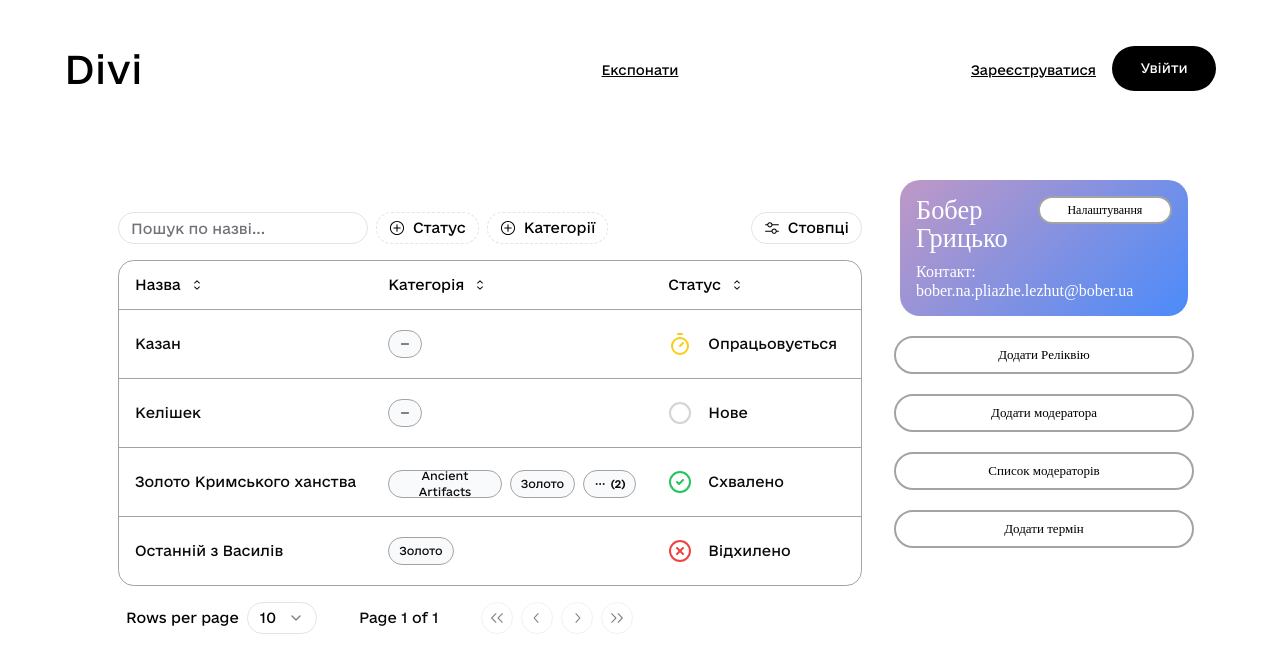
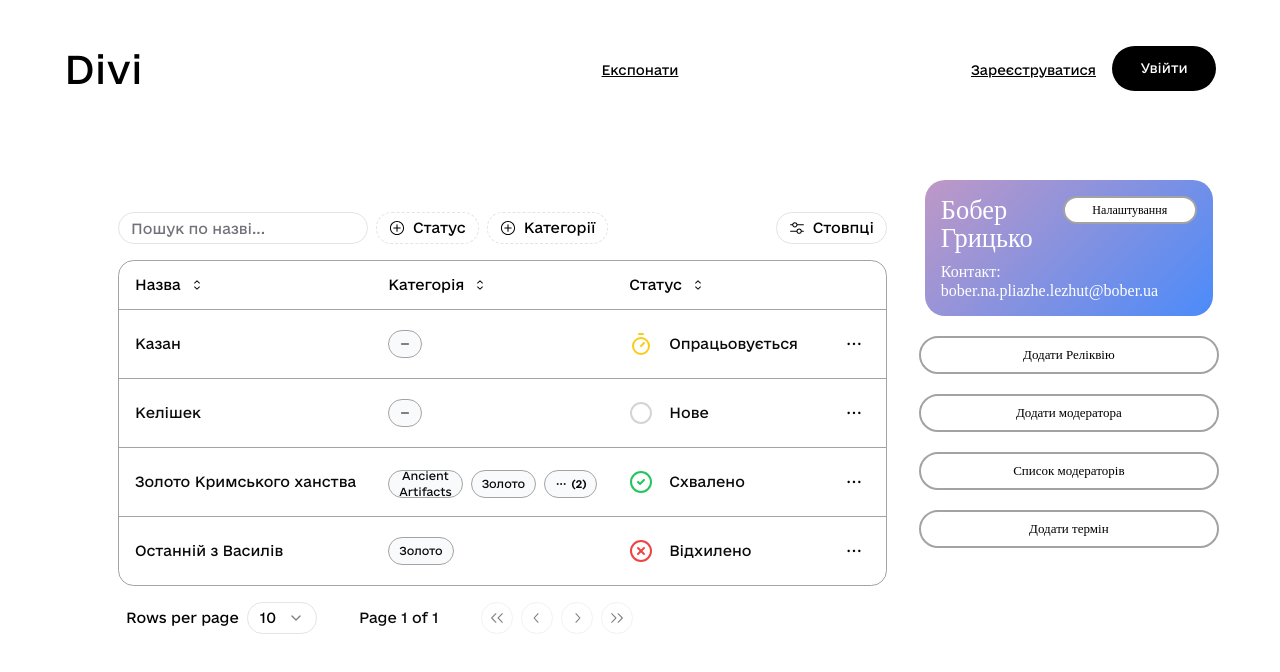
Before and after one commit to ShaggyBeavers/front_end, a React (Create React App) app: page /profile in a window 1280 px wide. Shown: the top 672 px of the page. Built offline with nearby package versions, Linux system fonts and the light colour scheme.

Commit message:
action buttons

```diff
--- /dev/null
+++ b/src/components/TableInfo/DataTableRowActions.tsx
@@ -0,0 +1,60 @@
+import { DotsHorizontalIcon } from '@radix-ui/react-icons';
+import { Row } from '@tanstack/react-table';
+
+import { Ban, Trash2 } from 'lucide-react';
+
+import { Button } from '../ui/button';
+
+import {
+    DropdownMenu,
+    DropdownMenuCheckboxItem,
+    DropdownMenuContent,
+    DropdownMenuItem,
+    DropdownMenuLabel,
+    DropdownMenuSeparator,
+} from '../ui/dropdown-menu';
+import { DropdownMenuTrigger } from '@radix-ui/react-dropdown-menu';
+import { MixerHorizontalIcon } from '@radix-ui/react-icons';
+
+interface DataTableRowActionsProps<TData> {
+    row: Row<TData>;
+}
+
+export function DataTableRowActions<TData>({
+    row,
+}: DataTableRowActionsProps<TData>) {
+    // const task = taskSchema.parse(row.original);
+
+    return (
+        <DropdownMenu>
+            <DropdownMenuTrigger asChild>
+                <Button
+                    variant="ghost"
+                    className="flex h-8 w-8 p-0 data-[state=open]:bg-muted"
+                >
+                    <DotsHorizontalIcon className="h-4 w-4" />
+                    <span className="sr-only">Open menu</span>
+                </Button>
+            </DropdownMenuTrigger>
+            <DropdownMenuContent align="end" className="w-[160px]">
+                <DropdownMenuItem
+                    onClick={() => {
+                        console.log('Ban ', row.id);
+                    }}
+                >
+                    <Ban className="mr-1 max-w-4" />
+                    Блок автора
+                </DropdownMenuItem>
+                <DropdownMenuSeparator className="bg-gray-200" />
+                <DropdownMenuItem
+                    onClick={() => {
+                        console.log('Delete ', row.id);
+                    }}
+                >
+                    <Trash2 className="mr-1 max-w-4" />
+                    Видалити
+                </DropdownMenuItem>
+            </DropdownMenuContent>
+        </DropdownMenu>
+    );
+}
--- a/src/components/TableInfo/columns.tsx
+++ b/src/components/TableInfo/columns.tsx
@@ -17,6 +17,7 @@ import {
 import { ShowLabels } from './DataTableShowLabels';
 import { cva } from 'class-variance-authority';
 import { stat } from 'fs';
+import { DataTableRowActions } from './DataTableRowActions';
 
 export const columns: any = [
     {
@@ -79,4 +80,5 @@ export const columns: any = [
             return value.includes(row.getValue(id));
         },
     },
+    { id: 'action', cell: ({ row }: any) => <DataTableRowActions row={row} /> },
 ];
```
